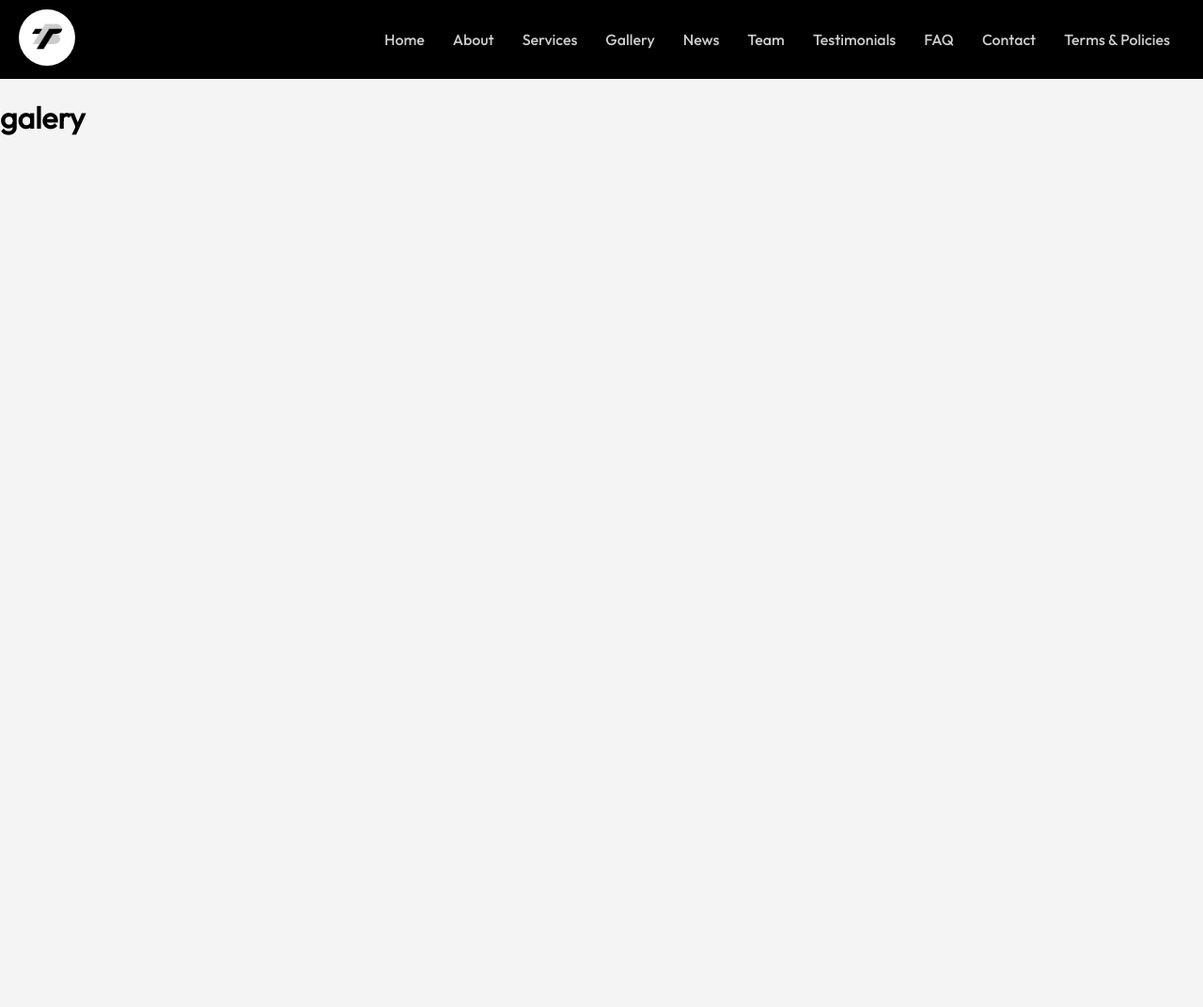
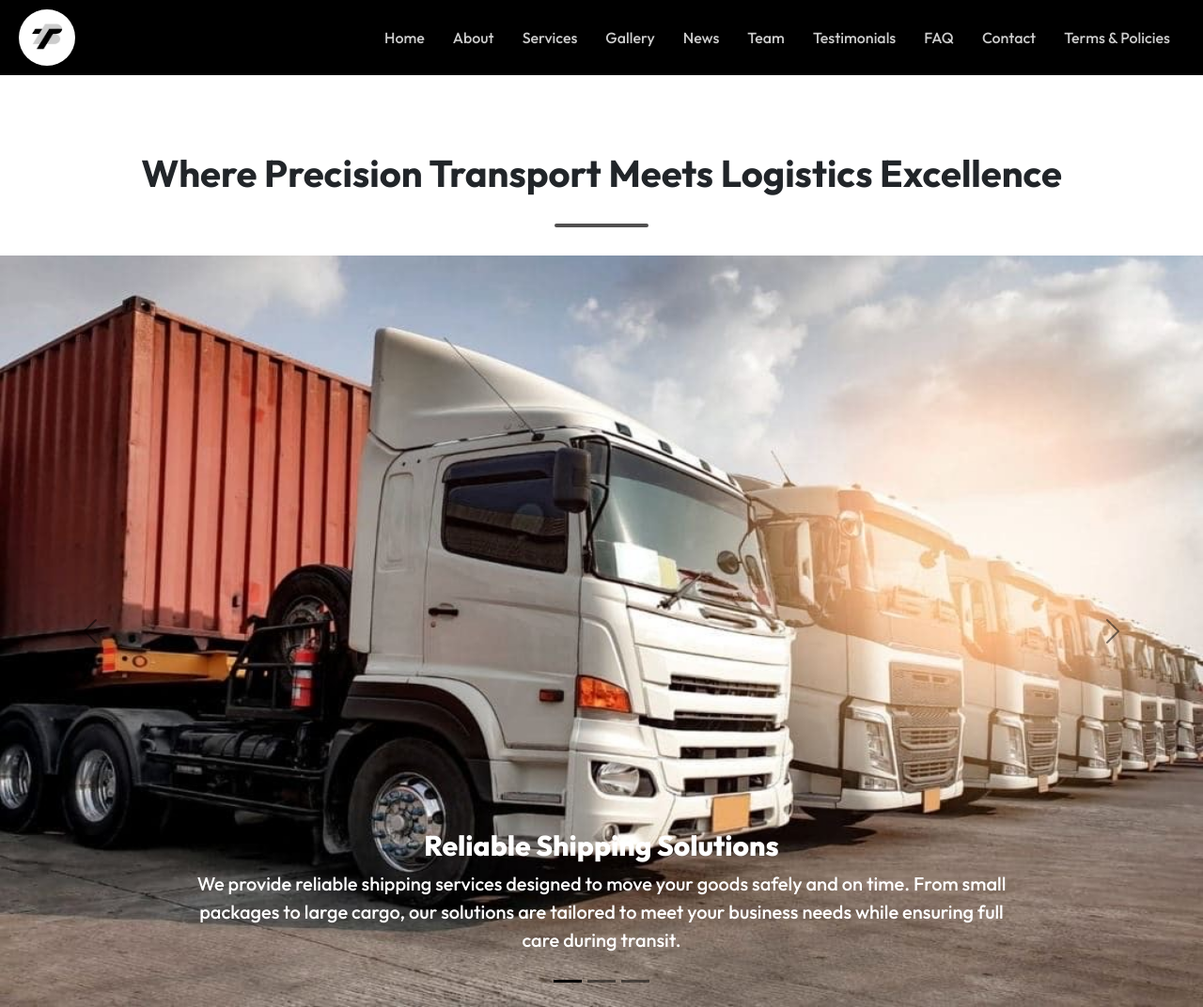
Before and after one commit to eldamulaku/eldamulaku-beditransportUMIB1, a plain HTML site: page gallery.html in a window 1280 px wide. Shown: the whole page at 94% size. Before the commit the page ends 800 px from the top, so only its background shows below. Drawn offline with nearby package versions, Linux system fonts and the light colour scheme.

Commit message:
tried to fix the carouel in gallery

```diff
--- a/gallery.css
+++ b/gallery.css
@@ -104,6 +104,36 @@ header.emHeader .emMainNav ul li a:hover {
 #menu-toggle {
     display: none;
 }
+.emCarouselHeading{
+    text-align: center;
+    font-family: outfit bold;
+    font-size: 40px;
+    padding-top: 80px;
+}
+.emCarouselLine{
+    width: 100px;
+        height: 4px;
+        background-color: #515050;
+        margin: 30px auto;
+        border-radius: 2px;
+}
+.carousel-inner img{
+width: 200%;
+height: 100vh;
+}
+.carousel-inner h5{
+    color: #ffffff;
+    font-family: outfit extra bold;
+    font-size: 30px;
+}
+.carousel-inner p{
+    color: #ffffff;
+    font-family: outfit medium;
+    font-size: 20px
+}
+.carousel-inner span{
+    color: #ffffff;
+}
 
 @media screen and (max-width: 768px) {
     body {
--- a/gallery.html
+++ b/gallery.html
@@ -1,11 +1,22 @@
 <!DOCTYPE html>
 <html lang="en">
   <head>
-    <meta charset="UTF-8">
-    <meta name="viewport" content="width=device-width, initial-scale=1.0">
+    <meta charset="UTF-8" />
+    <meta name="viewport" content="width=device-width, initial-scale=1.0" />
     <title>EldaMulaku-BediTransport</title>
-    <link rel="stylesheet" href="./gallery.css">
-
+    <link rel="stylesheet" href="./gallery.css" />
+    <link
+      href="https://cdn.jsdelivr.net/npm/bootstrap@5.3.0/dist/css/bootstrap.min.css"
+      rel="stylesheet"
+      integrity="sha384-9ndCyUaIbzAi2FUVXJi0CjmCapSmO7SnpJef0486qhLnuZ2cdeRhO02iuK6FUUVM"
+      crossorigin="anonymous"
+    />
+    <script
+      src="https://cdn.jsdelivr.net/npm/bootstrap@5.3.0/dist/js/bootstrap.bundle.min.js"
+      integrity="sha384-geWF76RCwLtnZ8qwWowPQNguL3RmwHVBC9FhGdlKrxdiJJigb/j/68SIy3Te4Bkz"
+      crossorigin="anonymous"
+      defer
+    ></script>
   </head>
   <body id="EM">
     <!-- this is the headee, we use it to navigate through the website -->
@@ -13,12 +24,12 @@
       <nav class="emMainNav">
         <div class="emLogo">
           <a href="./index.html">
-                    <img src="./images/logo.PNG" alt="logo">
+            <img src="./images/logo.PNG" alt="logo" />
           </a>
         </div>
 
         <!-- burger menu -->
-            <input type="checkbox" id="menu-toggle">
+        <input type="checkbox" id="menu-toggle" />
         <label for="menu-toggle" class="burger">&#9776;</label>
 
         <ul class="emNavLinks">
@@ -35,7 +46,104 @@
         </ul>
       </nav>
     </header>
-    <h1>galery</h1>
+    <section class="emCarousel">
+      <h1 class="emCarouselHeading">
+        Where Precision Transport Meets Logistics Excellence
+      </h1>
+      <div class="emCarouselLine"></div>
+      <div id="carouselExampleDark" class="carousel carousel-dark slide">
+        <div class="carousel-indicators">
+          <button
+            type="button"
+            data-bs-target="#carouselExampleDark"
+            data-bs-slide-to="0"
+            class="active"
+            aria-current="true"
+            aria-label="Slide 1"
+          ></button>
+          <button
+            type="button"
+            data-bs-target="#carouselExampleDark"
+            data-bs-slide-to="1"
+            aria-label="Slide 2"
+          ></button>
+          <button
+            type="button"
+            data-bs-target="#carouselExampleDark"
+            data-bs-slide-to="2"
+            aria-label="Slide 3"
+          ></button>
+        </div>
+        <div class="carousel-inner">
+          <div class="carousel-item active" data-bs-interval="10000">
+            <img
+              src="./images/shipping4.jpeg"
+              class="d-block w-100"
+              alt="..."
+            />
+            <div class="carousel-caption d-none d-md-block">
+              <h5>Reliable Shipping Solutions</h5>
+              <p>
+                We provide reliable shipping services designed to move your
+                goods safely and on time. From small packages to large cargo,
+                our solutions are tailored to meet your business needs while
+                ensuring full care during transit.
+              </p>
+            </div>
+          </div>
+          <div class="carousel-item" data-bs-interval="2000">
+            <img
+              src="./images/shipping5.jpeg"
+              class="d-block w-100"
+              alt="..."
+            />
+            <div class="carousel-caption d-none d-md-block">
+              <h5>Fast & Efficient Transport Services</h5>
+              <p>
+                Our transport services focus on speed and efficiency without
+                compromising quality. Using modern vehicles and smart logistics
+                planning, we ensure timely deliveries across local and
+                international routes.
+              </p>
+            </div>
+          </div>
+          <div class="carousel-item">
+            <img
+              src="./images/shipping6.jpeg"
+              class="d-block w-100"
+              alt="..."
+            />
+            <div class="carousel-caption d-none d-md-block">
+              <h5>Global Logistics You Can Trust</h5>
+              <p>
+                With a strong logistics network, we connect businesses to
+                markets worldwide. Our experienced team manages every step of
+                the transport process, offering transparency, security, and
+                peace of mind for every shipment.
+              </p>
+            </div>
+          </div>
+        </div>
+        <button
+          class="carousel-control-prev"
+          type="button"
+          data-bs-target="#carouselExampleDark"
+          data-bs-slide="prev"
+        >
+          <span class="carousel-control-prev-icon" aria-hidden="true"></span>
+          <span class="visually-hidden">Previous</span>
+        </button>
+        <button
+          class="carousel-control-next"
+          type="button"
+          data-bs-target="#carouselExampleDark"
+          data-bs-slide="next"
+        >
+          <span class="carousel-control-next-icon" aria-hidden="true"></span>
+          <span class="visually-hidden">Next</span>
+        </button>
+      </div>
+    </section>
     <script src="./javaScript/gallery.js"></script>
   </body>
 </html>
```
Lines whose indentation alone changed are shown as unchanged.
